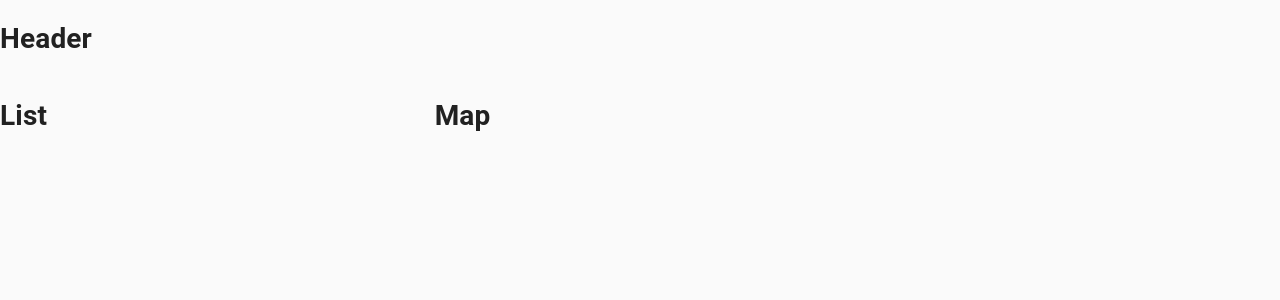
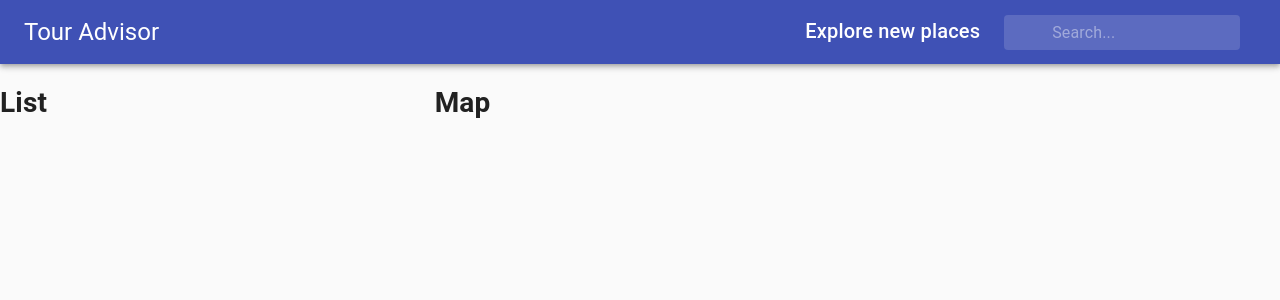
Before and after one commit to Sunilkumarchoudari/ReactJsx-RapidApi, a React (Create React App) app: page / in a window 1280 px wide. Shown: the top 300 px of the page. Built offline with nearby package versions, Linux system fonts and the light colour scheme.

Commit message:
navbar-searchIcon

```diff
--- a/src/components/Header/Header.jsx
+++ b/src/components/Header/Header.jsx
@@ -1,10 +1,35 @@
 import react from "react";
+import { Autocomplete } from '@react-google-maps/api';
+import { AppBar, Toolbar, Typography, InputBase, Box } from "@material-ui/core";
+import searchIcon from '@material-ui/icons/Search';
+
+import useStyles from './styles';
 
 const Header = () => {
+    const classes = useStyles();
+
     return (
-        <h1>
-            Header
-        </h1>
+
+        <AppBar position="static">
+            <Toolbar className={classes.toolbar}>
+                <Typography variant="h5" className={classes.titile}>
+                    Tour Advisor
+                </Typography>
+                <Box display="flex">
+                    <Typography variant="h6" className={classes.titile}>
+                        Explore new places
+                    </Typography>
+                    {/* <Autocomplete> */}
+                    <div className={classes.search}>
+                        <div className={classes.searchIcon}>
+                            <searchIcon />
+                        </div>
+                        <InputBase placeholder="Search..." classes={{ root: classes.inputRoot, input: classes.inputInput }} />
+                    </div>
+                    {/* </Autocomplete> */}
+                </Box>
+            </Toolbar>
+        </AppBar>
     );
 }
 
--- a/src/components/Header/styles.js
+++ b/src/components/Header/styles.js
@@ -0,0 +1,32 @@
+import { alpha, makeStyles } from '@material-ui/core/styles';
+
+export default makeStyles((theme) => ({
+    title: {
+        display: 'none',
+        [theme.breakpoints.up('sm')]: {
+            display: 'block',
+        },
+    },
+    search: {
+        position: 'relative',
+        borderRadius: theme.shape.borderRadius,
+        backgroundColor: alpha(theme.palette.common.white, 0.15),
+        '&:hover': { backgroundColor: alpha(theme.palette.common.white, 0.25) },
+        marginRight: theme.spacing(2),
+        marginLeft: 0,
+        width: '100%',
+        [theme.breakpoints.up('sm')]: { marginLeft: theme.spacing(3), width: 'auto' },
+    },
+    searchIcon: {
+        padding: theme.spacing(0, 2), height: '100%', position: 'absolute', pointerEvents: 'none', display: 'flex', alignItems: 'center', justifyContent: 'center',
+    },
+    inputRoot: {
+        color: 'inherit',
+    },
+    inputInput: {
+        padding: theme.spacing(1, 1, 1, 0), paddingLeft: `calc(1em + ${theme.spacing(4)}px)`, transition: theme.transitions.create('width'), width: '100%', [theme.breakpoints.up('md')]: { width: '20ch' },
+    },
+    toolbar: {
+        display: 'flex', justifyContent: 'space-between',
+    },
+}));
```
